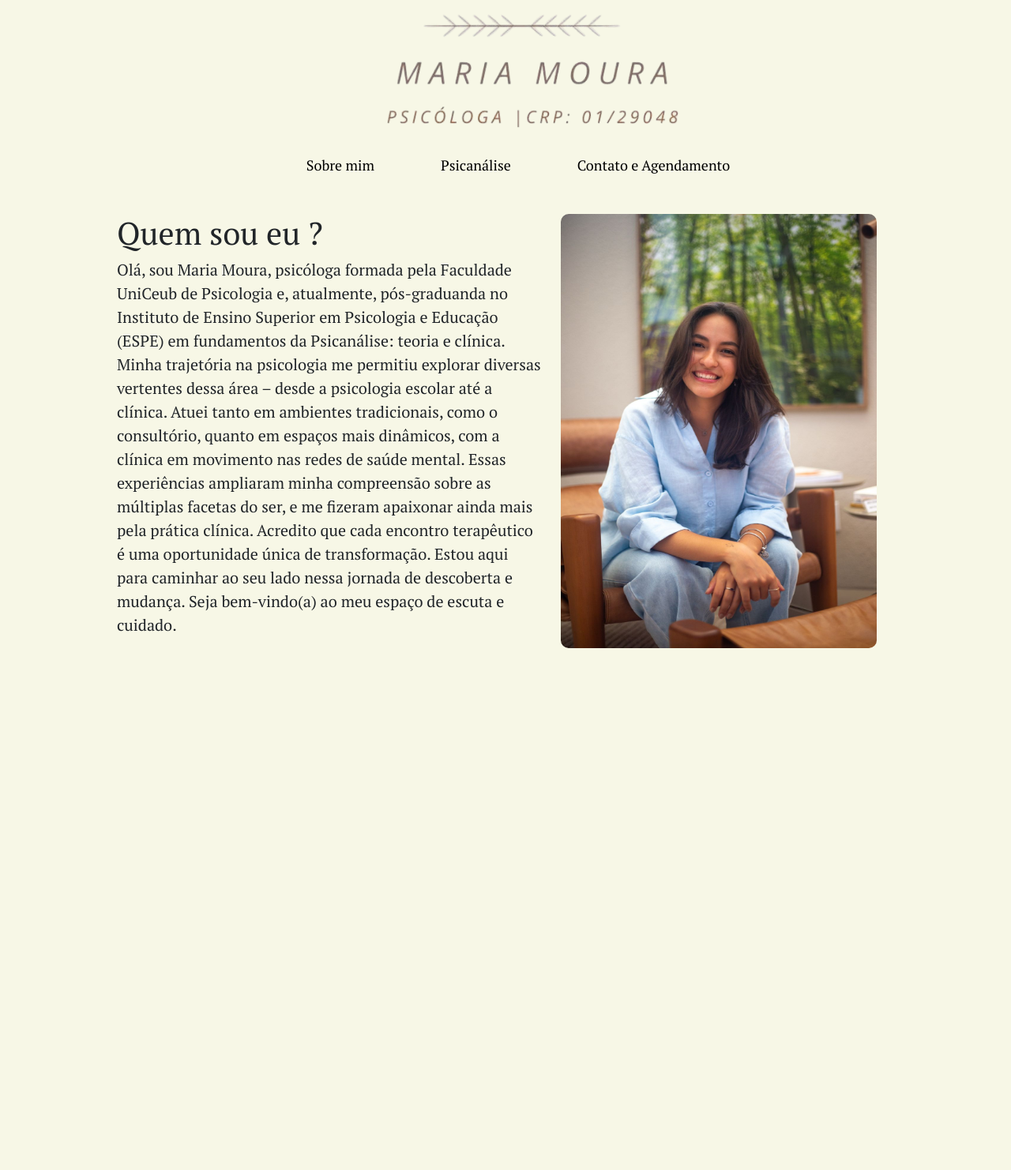
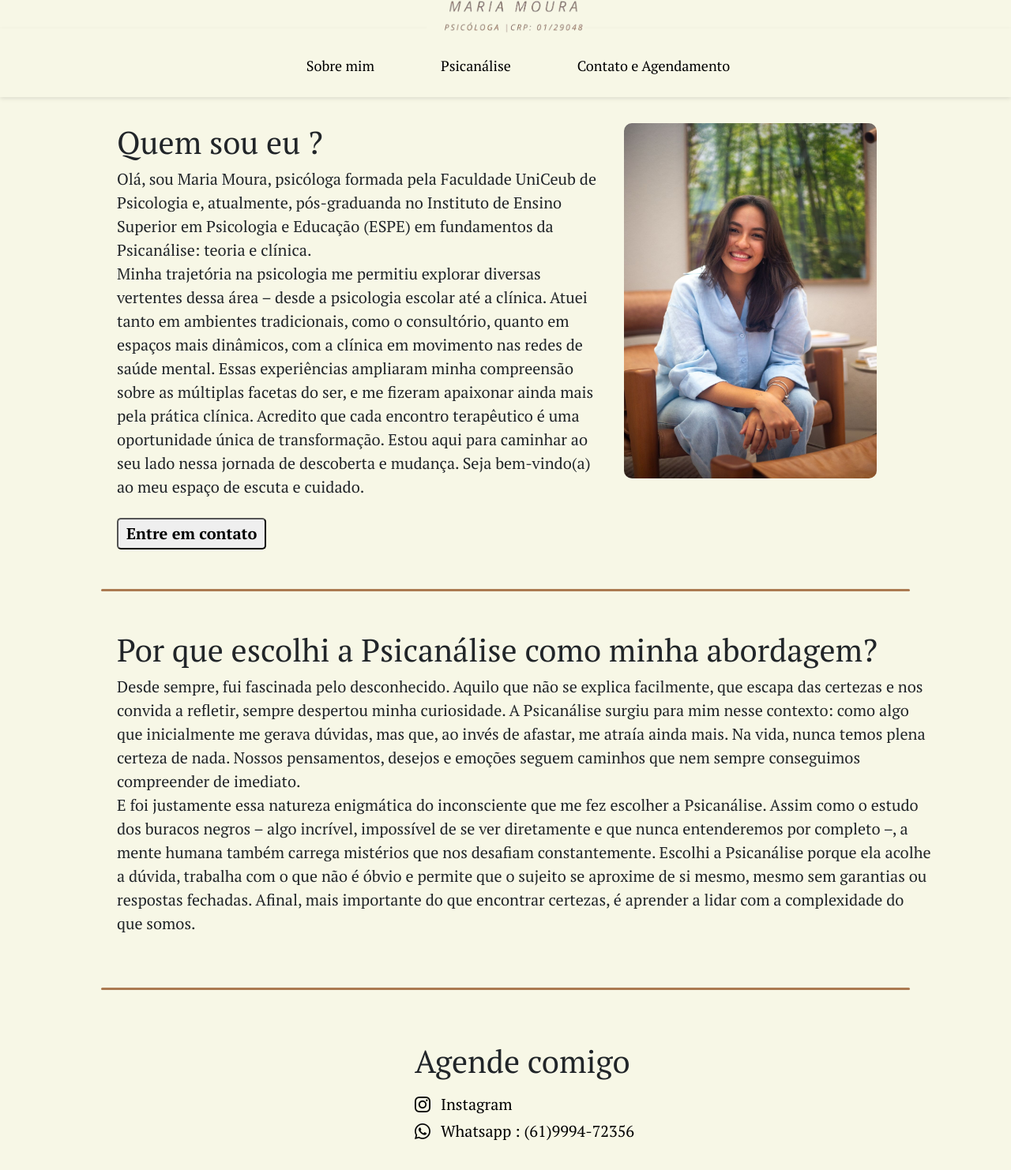
Before and after one commit to AlexandreLJr/Psi.-Maria-Eduarda-Moura, a plain HTML site: page index.html in a window 1280 px wide. Shown: the part 44-1526 px from the top of the page at 79% size. Before the commit the page ends 867 px from the top, so only its background shows below. Drawn offline with nearby package versions, Linux system fonts and the light colour scheme.

Commit message:
alterações

```diff
--- a/index.html
+++ b/index.html
@@ -9,27 +9,28 @@
     <link rel="preconnect" href="https://fonts.gstatic.com" crossorigin>
     <link href="https://fonts.googleapis.com/css2?family=EB+Garamond:ital,wght@0,400..800;1,400..800&family=Lora:ital,wght@0,400..700;1,400..700&family=PT+Serif:ital,wght@0,400;0,700;1,400;1,700&display=swap"
     rel="stylesheet">
+    <link rel="stylesheet" href="https://cdn.jsdelivr.net/npm/bootstrap-icons/font/bootstrap-icons.css">
     <link rel="stylesheet" href="style.css">
     <title>Psi. Maria Eduarda Moura</title>
 </head>
 <body>
-    <div class="text-center mt-5 ps-5">
+    <div class="text-center mt-3 ps-5">
         <img src="images/logo2.png" alt="logo inicial" class="img-fluid logo-img">
     </div>
     <header>
         <div class="interface mt-4">
             <nav class="menu-desktop justify-content-center align-items-center text-center">
                 <ul>
-                    <li><a href="#">Sobre mim</a></li>
-                    <li><a href="#">Psicanálise</a></li>
-                    <li><a href="#">Contato e Agendamento</a></li>
+                    <li><a href="#sobre-mim">Sobre mim</a></li>
+                    <li><a href="#psicanalise">Psicanálise</a></li>
+                    <li><a href="#contato">Contato e Agendamento</a></li>
                 </ul>
             </nav>
         </div>
     </header>
 
     <main>
-        <section class="topo-do-site mt-5">
+        <section id="sobre-mim" class="topo-do-site mt-5">
             <div class="interface">
                 <div class="flex d-flex justify-content-center">
                     <div class="txt-sobre-mim ps-5">
@@ -46,6 +47,11 @@
                             Acredito que cada encontro terapêutico é uma oportunidade única de transformação. Estou
                             aqui para caminhar ao seu lado nessa jornada de descoberta e mudança. Seja
                             bem-vindo(a) ao meu espaço de escuta e cuidado.</p>
+                            <div>
+                                <a href="https://wa.me/5561999472356?text=Olá%2C%20gostaria%20de%20mais%20informações!">
+                                    <button class="btn-contato mt-2">Entre em contato</button>
+                                </a>
+                            </div>
                     </div>
                     <div class="imagem-duda ps-4">
                         <img src="images/foto1.jpg" alt="foto-duda">
@@ -53,6 +59,57 @@
                 </div>
             </div>
         </section>
+
+        <div class="separator"></div> <!-- Linha decorativa -->
+
+        <section id = "psicanalise" class="psicanalise mt-5">
+            <div class="interface">
+                <div class="flex d-flex justify-content-center">
+                    <div class="txt-psicanalise ps-5">
+                        <h1>Por que escolhi a Psicanálise como minha abordagem?</h1>
+                        <p>Desde sempre, fui fascinada pelo desconhecido. Aquilo que não se explica facilmente, que
+                            escapa das certezas e nos convida a refletir, sempre despertou minha curiosidade. A
+                            Psicanálise surgiu para mim nesse contexto: como algo que inicialmente me gerava
+                            dúvidas, mas que, ao invés de afastar, me atraía ainda mais.
+                            Na vida, nunca temos plena certeza de nada. Nossos pensamentos, desejos e emoções
+                            seguem caminhos que nem sempre conseguimos compreender de imediato.
+                            <br>
+                            E foi justamente essa natureza enigmática do inconsciente que me fez escolher a Psicanálise.
+                            Assim como o estudo dos buracos negros – algo incrível, impossível de se ver diretamente
+                            e que nunca entenderemos por completo –, a mente humana também carrega mistérios que
+                            nos desafiam constantemente.
+                            Escolhi a Psicanálise porque ela acolhe a dúvida, trabalha com o que não é óbvio e permite
+                            que o sujeito se aproxime de si mesmo, mesmo sem garantias ou respostas fechadas.
+                            Afinal, mais importante do que encontrar certezas, é aprender a lidar com a complexidade
+                            do que somos.</p>
+                    </div>
+                </div>
+            </div>
+        </section>
+
+        <div class="separator"></div> <!-- Linha decorativa -->
+
+        <section id = "contato" class="contato mt-5 mb-5">
+            <div class="interface">
+                <div class="flex d-flex justify-content-center">
+                    <div class="contatos ps-5 mt-3">
+                        <h1>Agende comigo</h1>
+                        <div class="mt-3">
+                        <a class = "mt-4" href="https://www.instagram.com/mariagmmoura/" target="_blank">
+                            <i class="bi bi-instagram me-2"></i> Instagram
+                        </a>
+
+                        <br>
+                        <div class="mt-1">
+                        <a class = "mt-4 mb-5" href="https://wa.me/5561999472356?text=Olá%2C%20gostaria%20de%20mais%20informações!">
+                            <i class="bi bi-whatsapp me-2"></i> Whatsapp : (61)9994-72356
+                        </a>
+                    </div>
+                    </div>
+                    </div>
+                </div>
+            </div>
+        </section>
     </main>
 </body>
 </html>
--- a/style.css
+++ b/style.css
@@ -11,12 +11,41 @@ body{
     background-color: rgb(247, 247, 230);
 }
 
+main {
+    margin-top: 200px; /* Ajuste conforme a altura do cabeçalho e da logo */
+}
+
+html {
+    scroll-padding-top: 200px; /* Ajuste conforme a altura do cabeçalho */
+}
+
+
 .logo-img {
     height: auto; /* Mantém a proporção */
     display: block; /* Garante que as margens funcionem corretamente */
     margin: 0 auto; /* Centraliza horizontalmente */
     padding-left: 20px; /* Mantém o espaçamento à esquerda se necessário */
+    position: fixed;
+    top: 10px; /* Mantém espaço no topo */
+    left: 50%;
+    transform: translateX(-50%);
+    max-width: 200px; /* Ajuste conforme necessário */
+    z-index: 1100; /* Maior que o header para ficar acima */
+    background-color: rgb(247, 247, 230); /* Mantém a aparência */
+    width: 100%;
 }
+
+header {
+    position: fixed;
+    top: 80px; /* Ajuste para não colidir com a logo */
+    left: 0;
+    width: 100%;
+    background-color: rgb(247, 247, 230); /* Mantém a aparência */
+    z-index: 1000; /* Garante que fique acima do conteúdo */
+    padding: 10px 0;
+    box-shadow: 0 2px 5px rgba(0, 0, 0, 0.1); /* Pequeno sombreamento para destaque */
+}
+
 
 header a{
     color: #000;
@@ -24,6 +53,7 @@ header a{
     display: inline-block;
     font-size: 18px;
     transition: .4s;
+
 }
 
 header a:hover{
@@ -41,8 +71,8 @@ header nav ul li{
 }
 
 img{
-    height: 550px;
-    width: 400px;
+    height: 450px;
+    width: 320px;
     border-radius: 10px;
     margin-right: 70px; /* Espaço à direita */
 }
@@ -55,3 +85,38 @@ section{
 section p{
     font-size: 20px;
 }
+
+.btn-contato{
+    border-radius: 5px;
+    padding: 3px 10px;
+    font-size: 20px;
+    font-weight: 550;
+    cursor: pointer;
+    transition: .2s;
+
+}
+
+.btn-contato:hover{
+    background-color:blanchedalmond;
+}
+
+.contato a {
+    font-size: 20px; /* Tamanho da fonte */
+    color: #000000; /* Cor do link */
+    text-decoration: none; /* Remove o sublinhado */
+    transition: color 0.3s ease-in-out; /* Suaviza a mudança de cor */
+}
+
+.contato a:hover {
+    color: rgb(171, 122, 81);
+    text-decoration: underline; /* Adiciona sublinhado ao passar o mouse */
+}
+
+
+.separator {
+    width: 80%;
+    height: 3px;
+    background-color: rgb(171, 122, 81); /* Cor personalizada */
+    margin: 50px auto; /* Centraliza e adiciona espaçamento */
+    border-radius: 5px; /* Borda arredondada para um visual mais suave */
+}
```
